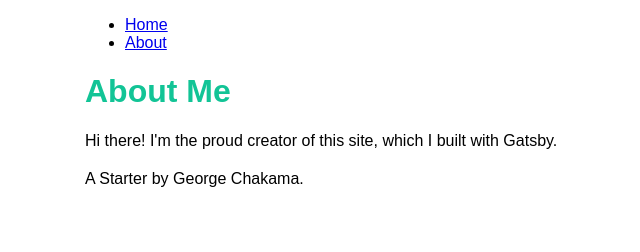
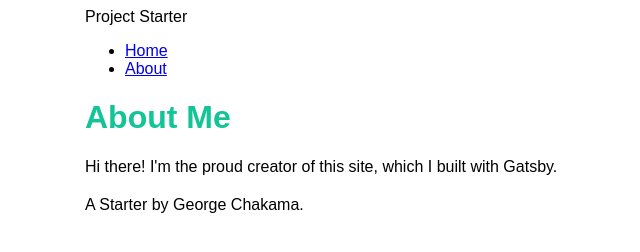
Before and after one commit to gtchakama/starter, a Gatsby site: page /about in a window 1280 px wide. Shown: the whole page, without its empty margins (305-945 px from the left). Built offline with nearby package versions, Linux system fonts and the light colour scheme; Gatsby itself is replaced by a stand-in of ours.

Commit message:
Update layout.js

```diff
--- a/src/components/layout.js
+++ b/src/components/layout.js
@@ -1,17 +1,29 @@
 import * as React from "react";
 import { Link } from "gatsby";
+import { useStaticQuery, graphql } from "gatsby";
 import {
   container,
   heading,
   navLinks,
   navLinkItem,
   navLinkText,
+  siteTitle,
 } from "./layout.module.css";
 
 const Layout = ({ pageTitle, children }) => {
+  const data = useStaticQuery(graphql`
+    query {
+      site {
+        siteMetadata {
+          title
+        }
+      }
+    }
+  `);
   return (
     <div className={container}>
-      <title>{pageTitle}</title>
+      <header className={siteTitle}>{data.site.siteMetadata.title}</header>
+      {/* <title>{pageTitle}</title> */}
       <nav>
         <ul className={navLinks}>
           <li className={navLinkItem}>
```
